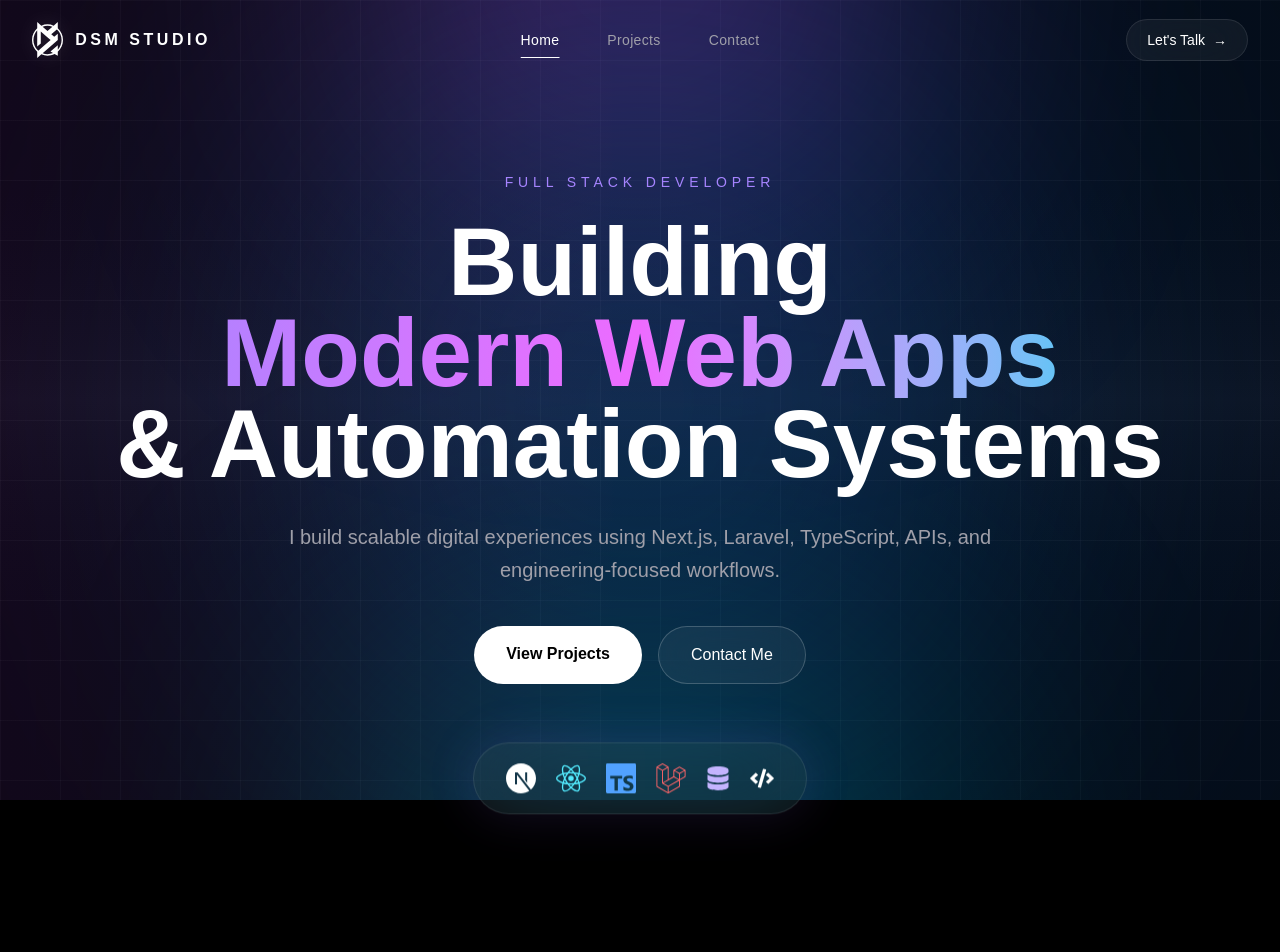
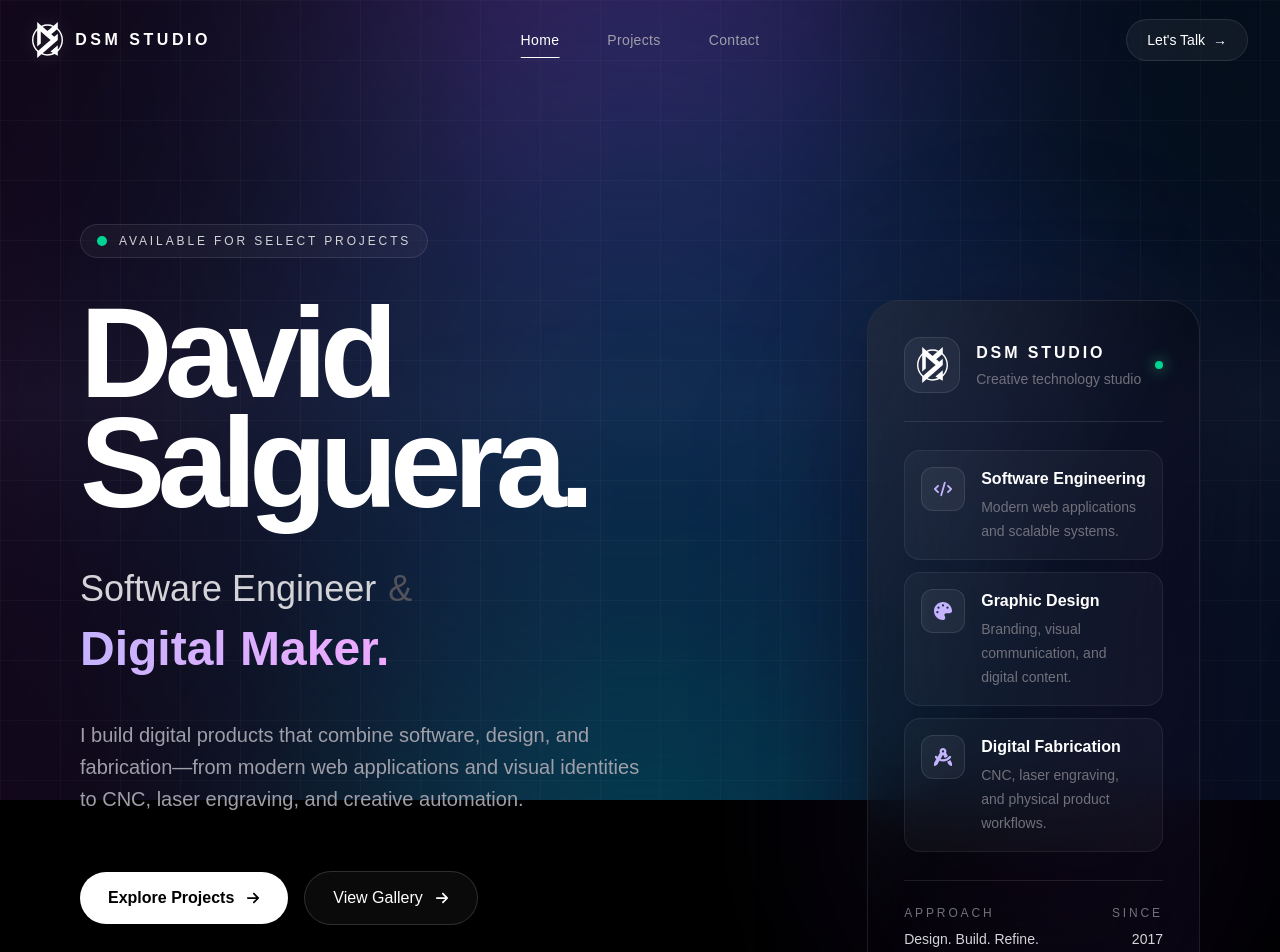
Before and after one commit to dsalguera/Salguera_Studio, a Next.js app: page / in a window 1280 px wide. Shown: the top 952 px of the page. Built offline with nearby package versions, Linux system fonts and the light colour scheme.

Commit message:
Update Hero.tsx
Updated hero, more information added.

```diff
--- a/components/Hero.tsx
+++ b/components/Hero.tsx
@@ -1,318 +1,309 @@
 "use client";
 
+import Image from "next/image";
+import Link from "next/link";
 import { motion } from "framer-motion";
+import {
+  FaArrowRight,
+  FaCode,
+  FaCompassDrafting,
+  FaLocationDot,
+  FaPalette,
+} from "react-icons/fa6";
 
-import {
-  SiNextdotjs,
-  SiLaravel,
-  SiTypescript,
-  SiReact,
-} from "react-icons/si";
+const capabilities = [
+  {
+    title: "Software Engineering",
+    description: "Modern web applications and scalable systems.",
+    icon: FaCode,
+  },
+  {
+    title: "Graphic Design",
+    description: "Branding, visual communication, and digital content.",
+    icon: FaPalette,
+  },
+  {
+    title: "Digital Fabrication",
+    description: "CNC, laser engraving, and physical product workflows.",
+    icon: FaCompassDrafting,
+  },
+];
 
-import {
-  FaDatabase,
-  FaCode,
-} from "react-icons/fa";
+const containerVariants = {
+  hidden: {},
+  visible: {
+    transition: {
+      staggerChildren: 0.12,
+      delayChildren: 0.15,
+    },
+  },
+};
 
+const itemVariants = {
+  hidden: {
+    opacity: 0,
+    y: 24,
+  },
+  visible: {
+    opacity: 1,
+    y: 0,
+    transition: {
+      duration: 0.7,
+      ease: [0.22, 1, 0.36, 1] as const,
+    },
+  },
+};
 
 export default function Hero() {
   return (
     <section
-      className="
-        min-h-screen
-        flex
-        flex-col
-        justify-center
-        items-center
-        text-center
-        px-6
-        relative
-        overflow-hidden
-      "
+      id="home"
+      className="relative flex min-h-screen items-center overflow-hidden px-8 pb-24 pt-36 md:px-12 lg:pt-32 xl:px-20"
     >
+      <div className="mx-auto grid w-full max-w-[1500px] items-center gap-16 lg:grid-cols-[1.25fr_0.75fr] lg:gap-24 xl:grid-cols-[1.35fr_0.65fr]">
+        {/* LEFT CONTENT */}
+        <motion.div
+          variants={containerVariants}
+          initial="hidden"
+          animate="visible"
+          className="relative z-10 max-w-4xl"
+        >
+          {/* Availability */}
+          <motion.div
+            variants={itemVariants}
+            className="mb-10 inline-flex items-center gap-3 rounded-full border border-white/10 bg-white/[0.04] px-4 py-2 backdrop-blur-xl"
+          >
+            <span className="relative flex h-2.5 w-2.5">
+              <span className="absolute inline-flex h-full w-full animate-ping rounded-full bg-emerald-400 opacity-50" />
+              <span className="relative inline-flex h-2.5 w-2.5 rounded-full bg-emerald-400" />
+            </span>
 
-      {/* Label */}
+            <span className="text-xs font-medium uppercase tracking-[0.24em] text-zinc-300">
+              Available for select projects
+            </span>
+          </motion.div>
 
+          {/* Name */}
+          <motion.h1
+            variants={itemVariants}
+            className="text-6xl font-black leading-[0.86] tracking-[-0.06em] text-white sm:text-7xl md:text-8xl xl:text-[8rem] 2xl:text-[8.75rem]"
+          >
+            David
+            <span className="block">Salguera.</span>
+          </motion.h1>
+
+          {/* Professional Positioning */}
+          <motion.div variants={itemVariants} className="mt-12">
+            <p className="text-2xl font-medium leading-tight text-zinc-300 sm:text-3xl md:text-4xl">
+              Software Engineer
+              <span className="mx-3 text-zinc-600">&</span>
+            </p>
+
+            <p className="mt-2 bg-gradient-to-r from-violet-300 via-fuchsia-300 to-indigo-300 bg-clip-text text-3xl font-black leading-tight text-transparent sm:text-4xl md:text-5xl">
+              Digital Maker.
+            </p>
+          </motion.div>
+
+          {/* Description */}
           <motion.p
-        initial={{
-          opacity: 0,
-          y: -20,
-        }}
-
-        animate={{
-          opacity: 1,
-          y: 0,
-        }}
-
-        transition={{
-          duration: 0.6,
-        }}
-
-        className="
-          uppercase
-          tracking-[0.35em]
-          text-violet-400
-          mb-6
-          text-sm
-        "
+            variants={itemVariants}
+            className="mt-10 max-w-xl text-lg leading-8 text-zinc-400 md:text-xl"
           >
-        Full Stack Developer
+            I build digital products that combine software, design, and
+            fabrication—from modern web applications and visual identities to
+            CNC, laser engraving, and creative automation.
           </motion.p>
 
+          {/* Buttons */}
+          <motion.div
+            variants={itemVariants}
+            className="mt-14 flex flex-wrap items-center gap-4"
+          >
+            <Link
+              href="/projects"
+              className="group inline-flex items-center gap-3 rounded-full bg-white px-7 py-3.5 font-semibold text-black transition duration-300 hover:scale-[1.03] hover:bg-zinc-200"
+            >
+              Explore Projects
 
+              <FaArrowRight className="text-sm transition-transform duration-300 group-hover:translate-x-1" />
+            </Link>
 
-      {/* Main Title */}
+            <Link
+              href="/gallery"
+              className="group inline-flex items-center gap-3 rounded-full border border-white/15 bg-white/[0.04] px-7 py-3.5 font-medium text-white backdrop-blur-xl transition duration-300 hover:scale-[1.03] hover:border-white/30 hover:bg-white/10"
+            >
+              View Gallery
 
-      <motion.h1
+              <FaArrowRight className="text-sm transition-transform duration-300 group-hover:translate-x-1" />
+            </Link>
+          </motion.div>
 
-        initial={{
-          opacity: 0,
-          y: -40,
-        }}
-
-        animate={{
-          opacity: 1,
-          y: 0,
-        }}
-
-        transition={{
-          duration: 0.8,
-        }}
-
-        className="
-          text-6xl
-          md:text-7xl
-          lg:text-8xl
-          font-black
-          leading-[0.95]
-          max-w-6xl
-        "
+          {/* Location and Status */}
+          <motion.div
+            variants={itemVariants}
+            className="mt-16 flex max-w-2xl flex-wrap items-center gap-x-8 gap-y-4 border-t border-white/10 pt-7 text-sm text-zinc-400"
           >
-
-        Building
-
-        <span
-          className="
-            block
-            bg-gradient-to-r
-            from-violet-400
-            via-fuchsia-400
-            to-cyan-400
-            bg-clip-text
-            text-transparent
-          "
-        >
-          Modern Web Apps
+            <span className="flex items-center gap-2">
+              <FaLocationDot className="text-zinc-300" />
+              Based in Orlando, Florida
             </span>
 
-        &
-        <span>
-          {" "}
-          Automation Systems
-        </span>
+            <span className="hidden h-1 w-1 rounded-full bg-zinc-600 sm:block" />
 
-      </motion.h1>
-
-
-
-      {/* Description */}
-
-      <motion.p
-
-        initial={{
-          opacity: 0,
-        }}
-
-        animate={{
-          opacity: 1,
-        }}
-
-        transition={{
-          delay: 0.3,
-          duration: 0.8,
-        }}
-
-        className="
-          text-zinc-400
-          text-xl
-          max-w-3xl
-          mt-8
-          leading-relaxed
-        "
-      >
-
-        I build scalable digital experiences using
-        Next.js, Laravel, TypeScript, APIs,
-        and engineering-focused workflows.
-
-      </motion.p>
-
-
-
-      {/* Buttons */}
-
-      <motion.div
-
-        initial={{
-          opacity: 0,
-          y: 20,
-        }}
-
-        animate={{
-          opacity: 1,
-          y: 0,
-        }}
-
-        transition={{
-          delay: 0.5,
-        }}
-
-        className="
-          flex
-          gap-4
-          mt-10
-          flex-wrap
-          justify-center
-        "
-      >
-
-        <a
-          href="/projects"
-
-          className="
-            px-8
-            py-4
-            rounded-full
-            bg-white
-            text-black
-            font-semibold
-            transition
-            hover:scale-105
-          "
-        >
-          View Projects
-        </a>
-
-
-        <a
-          href="/contact"
-
-          className="
-            px-8
-            py-4
-            rounded-full
-            border
-            border-white/20
-            bg-white/5
-            backdrop-blur-xl
-            transition
-            hover:bg-white
-            hover:text-black
-            hover:scale-105
-          "
-        >
-          Contact Me
-        </a>
-
-
+            <span>Open to opportunities and collaborations</span>
+          </motion.div>
         </motion.div>
 
+        {/* RIGHT PANEL */}
+        <motion.div
+          initial={{ opacity: 0, x: 40, scale: 0.97 }}
+          animate={{ opacity: 1, x: 0, scale: 1 }}
+          transition={{
+            delay: 0.45,
+            duration: 0.9,
+            ease: [0.22, 1, 0.36, 1],
+          }}
+          className="relative z-10 mx-auto w-full max-w-lg lg:mx-0 lg:translate-y-8"
+        >
+          {/* Outer Glow */}
+          <div className="pointer-events-none absolute -inset-8 rounded-full bg-violet-500/[0.08] blur-[80px]" />
 
+          {/* Main Glass Panel */}
+          <motion.div
+            whileHover={{ y: -4, rotateX: 1.25, rotateY: -1.25 }}
+            transition={{ duration: 0.3 }}
+            style={{ transformStyle: "preserve-3d" }}
+            className="relative overflow-hidden rounded-[2rem] border border-white/10 bg-black/35 p-7 shadow-[0_30px_100px_rgba(0,0,0,0.45)] backdrop-blur-2xl sm:p-9"
+          >
+            {/* Light Reflection */}
+            <div className="pointer-events-none absolute inset-0 bg-gradient-to-br from-white/[0.08] via-transparent to-violet-500/[0.05]" />
 
+            {/* Logo */}
+            <div className="relative flex items-center justify-between border-b border-white/10 pb-7">
+              <div className="flex items-center gap-4">
+                <div className="flex h-14 w-14 items-center justify-center rounded-2xl border border-white/10 bg-white/[0.05]">
+                  <Image
+                    src="/logo.svg"
+                    alt="DSM Studio logo"
+                    width={36}
+                    height={36}
+                    priority
+                    className="h-9 w-auto"
+                  />
+                </div>
 
-      {/* Floating Technology Capsule */}
+                <div>
+                  <p className="font-semibold tracking-[0.18em] text-white">
+                    DSM STUDIO
+                  </p>
 
+                  <p className="mt-1 text-sm text-zinc-500">
+                    Creative technology studio
+                  </p>
+                </div>
+              </div>
+
+              <span className="h-2 w-2 rounded-full bg-emerald-400 shadow-[0_0_14px_rgba(52,211,153,0.8)]" />
+            </div>
+
+            {/* Capabilities */}
+            <div className="relative mt-7 space-y-3">
+              {capabilities.map((capability, index) => {
+                const Icon = capability.icon;
+
+                return (
                   <motion.div
+                    key={capability.title}
+                    initial={{ opacity: 0, x: 18 }}
+                    animate={{ opacity: 1, x: 0 }}
+                    transition={{
+                      delay: 0.75 + index * 0.14,
+                      duration: 0.55,
+                    }}
+                    className="group flex items-start gap-4 rounded-2xl border border-white/[0.07] bg-white/[0.035] p-4 transition duration-300 hover:border-white/15 hover:bg-white/[0.07]"
+                  >
+                    <div className="flex h-11 w-11 shrink-0 items-center justify-center rounded-xl border border-white/10 bg-white/[0.05] text-lg text-violet-300 transition duration-300 group-hover:text-white">
+                      <Icon />
+                    </div>
 
-        initial={{
-          opacity: 0,
-          y: 40,
-        }}
+                    <div>
+                      <h2 className="font-semibold text-white">
+                        {capability.title}
+                      </h2>
 
-        animate={{
-          opacity: 1,
-          y: [0, -8, 0],
-        }}
+                      <p className="mt-1 text-sm leading-6 text-zinc-500">
+                        {capability.description}
+                      </p>
+                    </div>
+                  </motion.div>
+                );
+              })}
+            </div>
 
+            {/* Footer */}
+            <motion.div
+              initial={{ opacity: 0 }}
+              animate={{ opacity: 1 }}
+              transition={{ delay: 1.25, duration: 0.7 }}
+              className="relative mt-7 flex items-center justify-between border-t border-white/10 pt-6"
+            >
+              <div>
+                <p className="text-xs uppercase tracking-[0.24em] text-zinc-500">
+                  Approach
+                </p>
+
+                <p className="mt-2 text-sm font-medium text-zinc-300">
+                  Design. Build. Refine.
+                </p>
+              </div>
+
+              <div className="text-right">
+                <p className="text-xs uppercase tracking-[0.24em] text-zinc-500">
+                  Since
+                </p>
+
+                <p className="mt-2 text-sm font-medium text-zinc-300">2017</p>
+              </div>
+            </motion.div>
+          </motion.div>
+
+          {/* Decorative Labels */}
+          <motion.div
+            initial={{ opacity: 0, y: 10 }}
+            animate={{ opacity: 1, y: 0 }}
+            transition={{ delay: 1.35, duration: 0.6 }}
+            className="mt-6 flex items-center justify-center gap-3 text-xs uppercase tracking-[0.2em] text-zinc-600"
+          >
+            <span>Software</span>
+            <span>•</span>
+            <span>Design</span>
+            <span>•</span>
+            <span>Fabrication</span>
+          </motion.div>
+        </motion.div>
+      </div>
+
+      {/* Scroll Indicator */}
+      <motion.div
+        initial={{ opacity: 0 }}
+        animate={{ opacity: 1 }}
+        transition={{ delay: 1.5, duration: 0.8 }}
+        className="absolute bottom-7 left-1/2 hidden -translate-x-1/2 items-center gap-3 text-xs uppercase tracking-[0.25em] text-zinc-600 md:flex"
+      >
+        <span>Scroll to explore</span>
+
+        <motion.span
+          animate={{ y: [0, 5, 0] }}
           transition={{
-          opacity: {
-            delay: 0.8,
-            duration: 0.8,
-          },
-
-          y: {
-            duration: 5,
+            duration: 1.8,
             repeat: Infinity,
             ease: "easeInOut",
-          },
           }}
-
-        className="
-          mt-16
-          flex
-          items-center
-          gap-5
-          px-8
-          py-5
-          rounded-full
-          border
-          border-white/10
-          bg-white/5
-          backdrop-blur-2xl
-          shadow-[0_0_50px_rgba(139,92,246,.15)]
-        "
+          className="text-zinc-400"
         >
-
-        <SiNextdotjs
-          className="
-            text-3xl
-            text-white
-          "
-        />
-
-
-        <SiReact
-          className="
-            text-3xl
-            text-cyan-300
-          "
-        />
-
-
-        <SiTypescript
-          className="
-            text-3xl
-            text-blue-400
-          "
-        />
-
-
-        <SiLaravel
-          className="
-            text-3xl
-            text-red-400
-          "
-        />
-
-
-        <FaDatabase
-          className="
-            text-2xl
-            text-violet-300
-          "
-        />
-
-
-        <FaCode
-          className="
-            text-2xl
-            text-white
-          "
-        />
-
+          ↓
+        </motion.span>
       </motion.div>
-
-
     </section>
   );
 }
```
Lines whose indentation alone changed are shown as unchanged.
